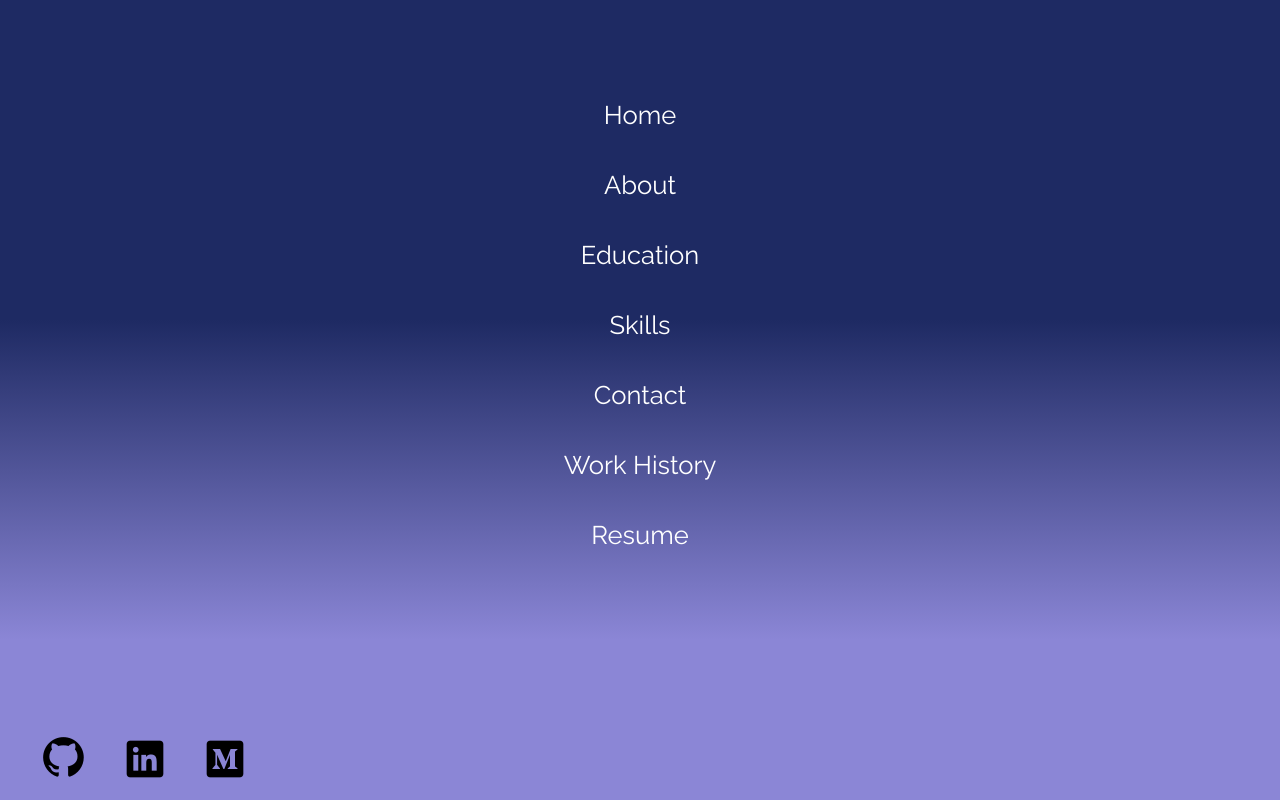
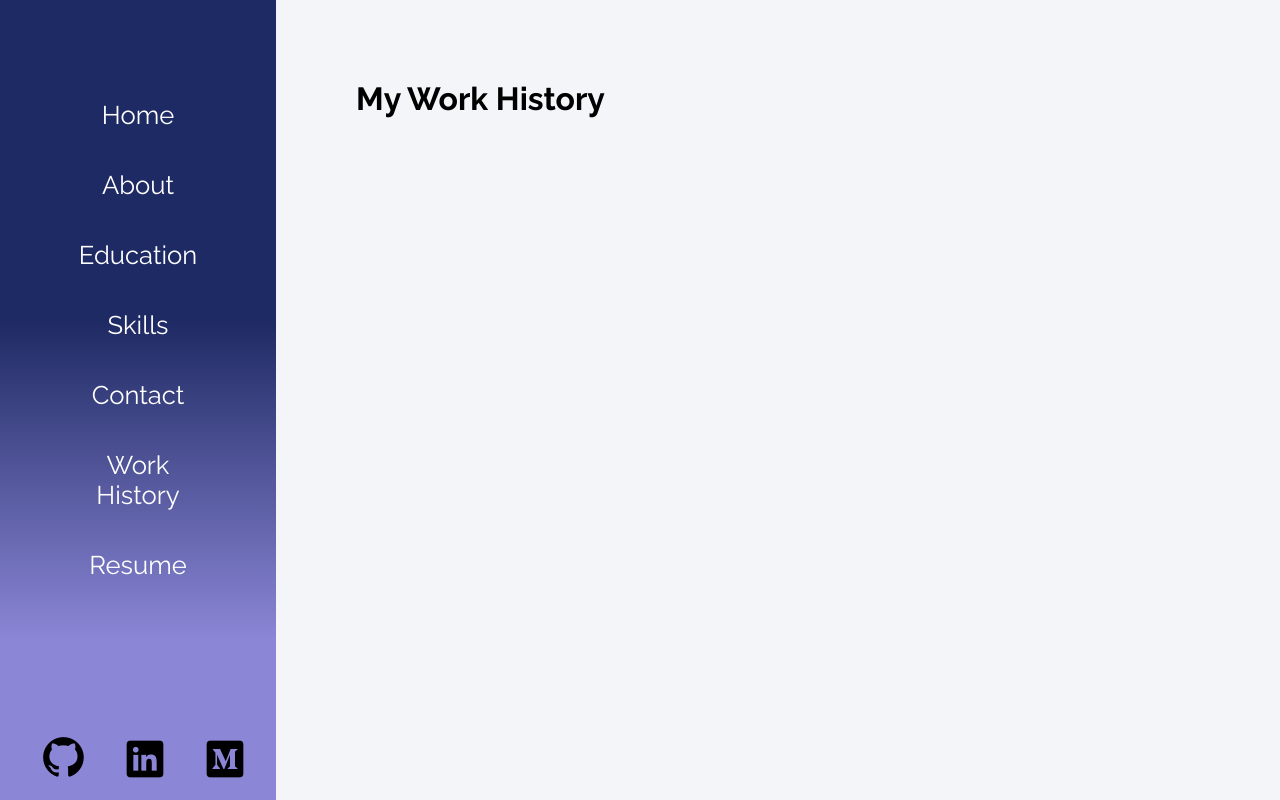
Before and after one commit to eliskim27/eliskim27.github.io, a React (Create React App) app: page /workhistory in a window 1280 px wide. Built offline with nearby package versions, Linux system fonts and the light colour scheme.

Commit message:
add resume and work history to router in app.js

```diff
--- a/src/App.js
+++ b/src/App.js
@@ -10,6 +10,8 @@ import About from './contents/About';
 import Education from './contents/Education';
 import Skills from './contents/Skills';
 import Contact from './contents/Contact';
+import Resume from './contents/Resume';
+import WorkHistory from './contents/WorkHistory';
 
 function App() {
   return (
@@ -22,6 +24,8 @@ function App() {
         <Route path="/education">   <Education />   </Route>
         <Route path="/skills">      <Skills />      </Route>
         <Route path="/contact">     <Contact />     </Route>
+        <Route path="/resume">      <Resume />      </Route>
+        <Route path="/workhistory"> <WorkHistory /> </Route>
       </div>
     </Router>
     );
--- a/src/contents/Resume.js
+++ b/src/contents/Resume.js
@@ -3,7 +3,7 @@ import React, { Component } from 'react';
 class Resume extends Component {
     render() {
         return (
-            <div>
+            <div className="condiv">
                 Resume Component
             </div>
         )
--- a/src/contents/WorkHistory.js
+++ b/src/contents/WorkHistory.js
@@ -3,8 +3,8 @@ import React, { Component } from 'react';
 class WorkHistory extends Component {
     render() {
         return (
-            <div>
-                WorkHistory Component
+            <div className="condiv">
+                <h1 className="subtopic">My Work History</h1>
             </div>
         )
     }
```
